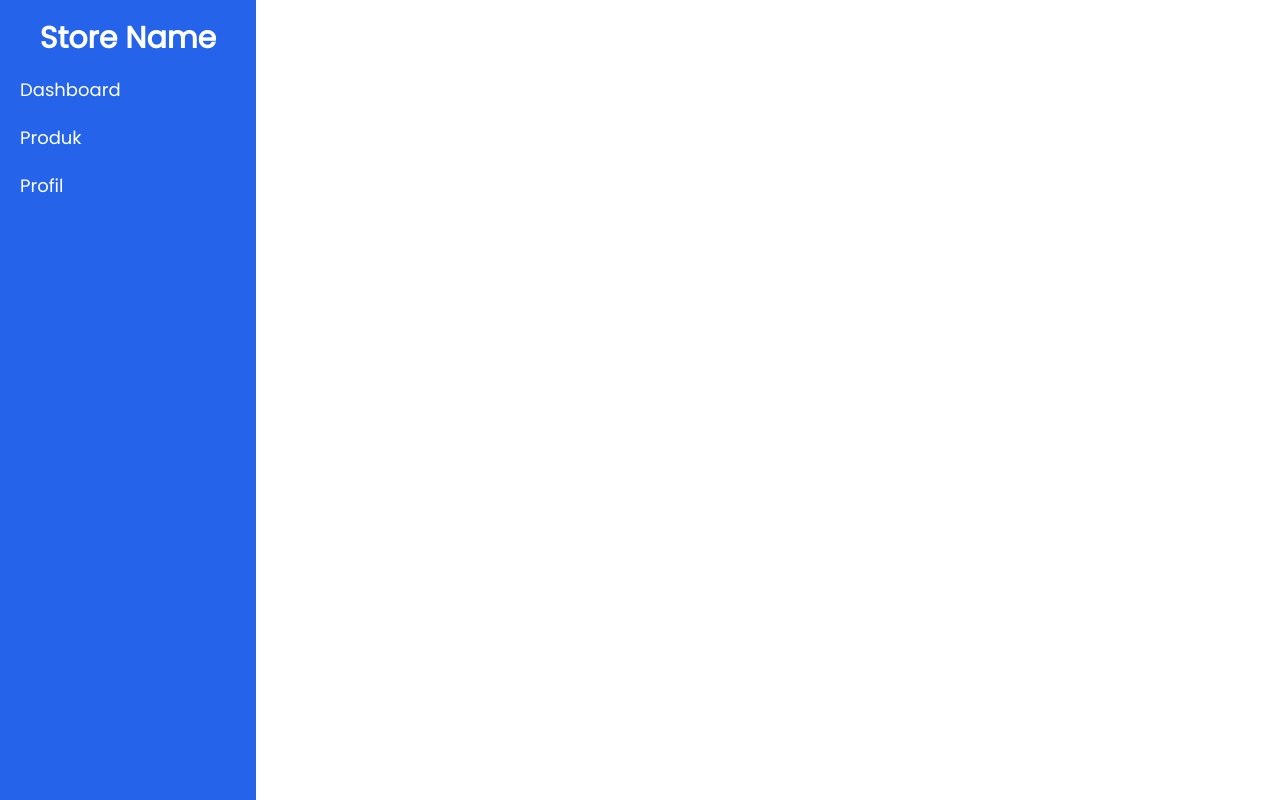
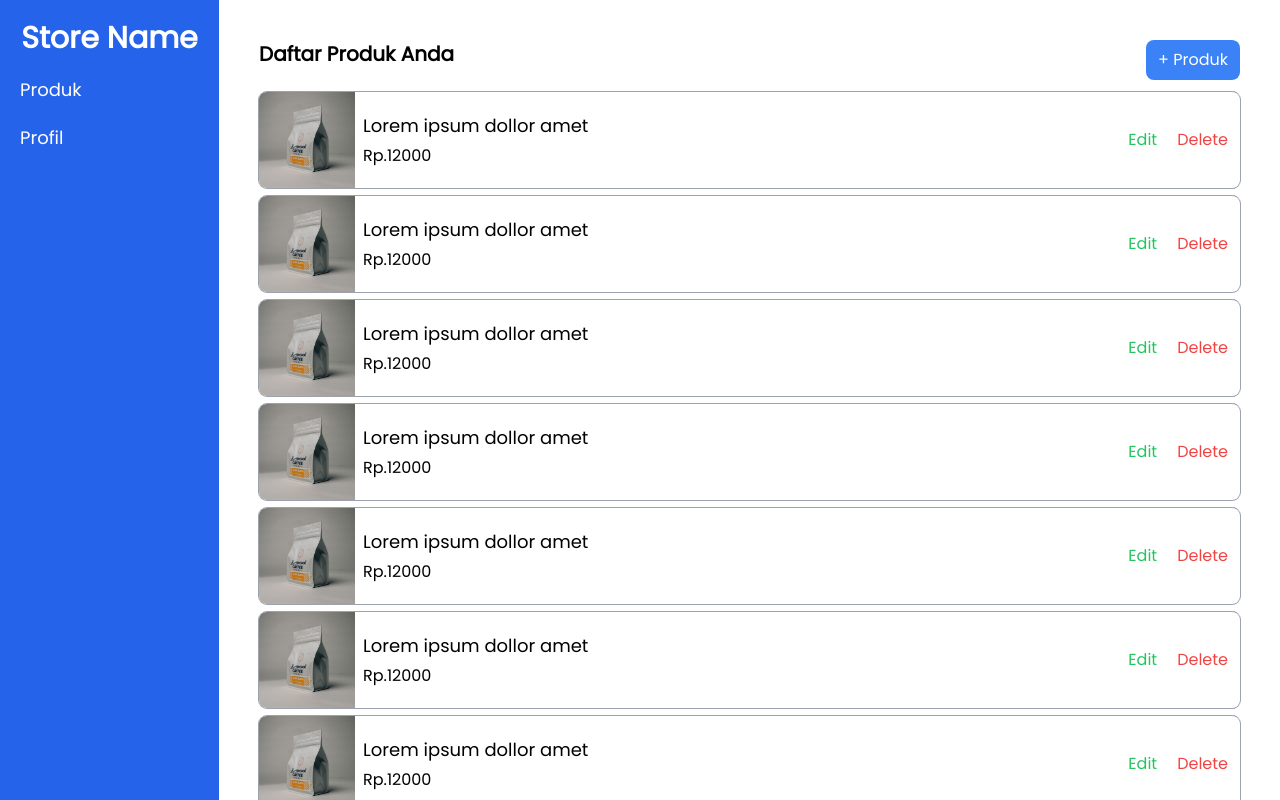
Before and after one commit to izzudin26/simple-commerce-nextjs, a Next.js app: page /seller in a window 1280 px wide. Built offline with nearby package versions, Linux system fonts and the light colour scheme.

Commit message:
add product add page

```diff
--- a/components/seller/layout.js
+++ b/components/seller/layout.js
@@ -2,10 +2,10 @@ import SellerNavbar from "./navbar"
 
 const SellerLayout = ({children}) => {
     return (
-        <>
+        <div className="flex flex-col lg:flex-row w-full">
             <SellerNavbar/>
-            <main>{children}</main>
-        </>
+            <main className="w-full">{children}</main>
+        </div>
     )
 }
 
--- a/components/seller/navbar.js
+++ b/components/seller/navbar.js
@@ -25,9 +25,6 @@ const SellerNavbar = () => {
             <path fill-rule="evenodd" d="M4.293 4.293a1 1 0 011.414 0L10 8.586l4.293-4.293a1 1 0 111.414 1.414L11.414 10l4.293 4.293a1 1 0 01-1.414 1.414L10 11.414l-4.293 4.293a1 1 0 01-1.414-1.414L8.586 10 4.293 5.707a1 1 0 010-1.414z" clip-rule="evenodd" />
           </svg>
         </button>
-        <Link href="/seller">
-          <button className="flex w-full text-white text-lg">Dashboard</button>
-        </Link>
         <Link href="/seller/product">
           <button className="flex w-full text-white text-lg">Produk</button>
         </Link>
@@ -37,11 +34,8 @@ const SellerNavbar = () => {
       </div>
       {/* End Navbar Mobile */}
       {/* Navbar Desktop */}
-      <div className="w-64 hidden lg:flex flex-col bg-blue-600 h-screen fixed top-0 left-0 p-5 space-y-5">
+      <div className="w-64 hidden lg:flex flex-col bg-blue-600 h-screen top-0 left-0 p-5 space-y-5">
         <div className="text-3xl font-semibold mx-auto text-white">Store Name</div>
-        <Link href="/seller">
-          <button className="flex w-full text-white text-lg">Dashboard</button>
-        </Link>
         <Link href="/seller/product">
           <button className="flex w-full text-white text-lg">Produk</button>
         </Link>
--- /dev/null
+++ b/components/seller/productSeller.js
@@ -0,0 +1,23 @@
+const ProductSeller = ({name, id, description, price}) => {
+    return (
+        <div className="flex flex-row rounded-lg ring-1 ring-gray-400 duration-500 hover:ring-2 hover:ring-blue-500 hover:shadow-md items-center space-x-2">
+            <img src="/assets/coffe.jpg" className="w-24 h-24 object-cover rounded-l-lg"></img>
+            <div className="flex flex-row w-full justify-between">
+            <div className="flex flex-col space-y-1">
+                <h1 className="text-lg font-medium">{name}</h1>
+                <p className="w-full">Rp.{price}</p>
+                <div className="w-full flex flex-row lg:hidden">
+                    <button className="w-full text-green-500">Edit</button>
+                    <button className="w-full text-red-500">Delete</button>
+                </div>
+            </div>
+            <div className=" lg:flex flex-row hidden space-x-5 p-3">
+                    <button className="w-full text-green-500">Edit</button>
+                    <button className="w-full text-red-500">Delete</button>
+            </div>
+            </div>
+        </div>
+    )
+}
+
+export default ProductSeller
--- a/pages/seller/index.js
+++ b/pages/seller/index.js
@@ -1,9 +1,26 @@
+import Link from "next/link"
 import SellerLayout from "../../components/seller/layout"
+import ProductSeller from "../../components/seller/productSeller";
+import { useState } from "react";
 
 export default () => {
+    const [items] = useState([1, 2, 3, 4, 5, 6, 7, 8, 9, 10]);
+
     return (
         <SellerLayout>
-            <div className="flex w-full h-screen"></div>
+            <div className="flex flex-col w-full h-screen p-10 overflow-scroll">
+                <div className="flex flex-row justify-between w-full">
+                    <h1 className="text-xl font-semibold">Daftar Produk Anda</h1>
+                    <Link href="/seller/product/add">
+                        <div className="rounded-lg bg-blue-500 py-2 px-3 text-white cursor-pointer">+ Produk</div>
+                    </Link>
+                </div>
+                <div className="mt-3 flex flex-col space-y-2">
+                {items.map((item, i) => (
+                    <ProductSeller key={i} id={i} name="Lorem ipsum dollor amet" description="Lorem Ipsum is simply dummy text of the printing and typesetting industry. Lorem Ipsum has been the industry's standard dummy" price={12000} />
+                ))}
+                </div>
+            </div>
         </SellerLayout>
     )
 }
--- /dev/null
+++ b/pages/seller/product/add.js
@@ -0,0 +1,44 @@
+import SellerLayout from "../../../components/seller/layout";
+import { useState } from "react";
+
+const ProductId = () => {
+  const [productName, setProductName] = useState("")
+  const [description, setDescription] = useState("")
+
+  const submit = () => {
+    console.log(productName);
+    console.log(description);
+  }
+
+  const [imgState] = useState([]);
+  return (
+    <>
+      <SellerLayout>
+        <main>
+          <div className="p-5 flex flex-col mt-10 lg:flex-row w-full space-x-0 lg:space-x-3 mx-auto my-auto items-center lg:items-start justify-center">
+            <div className="flex flex-col space-y-2">
+              <img src="/assets/placeholder_img.png" className="w-96 h-96 rounded-lg object-cover object-center"></img>
+              <div className="flex flex-row space-x-2 overflow-x-auto items-center w-96 py-2 px-1">
+                {imgState.map((image, i) => (
+                  <img src="/assets/coffe.jpg" className="flex-none w-16 hover:ring-blue-500 hover:ring-2 duration-300 rounded-lg h-16" key={i}></img>
+                ))}
+               <svg xmlns="http://www.w3.org/2000/svg" fill="none" viewBox="0 0 24 24" stroke-width="1.5" stroke="currentColor" class="w-14 h-14 my-auto text-gray-600">
+                <path stroke-linecap="round" stroke-linejoin="round" d="M12 3v18m9-9H3" />
+              </svg>
+              </div>
+            </div>
+            <div className="flex flex-col w-96 space-y-3 justify-between">
+                <input type={'text'} className="p-1 text-xl ring-2 ring-gray-300 w-full rounded focus:outline-none focus:ring-blue-600 duration-500" placeholder="Product Name" onChange={(e) => setProductName(e.target.value)}/>
+                <textarea rows={10} className="rounded ring-2 ring-gray-300 focus:ring-blue-500 duration-500 focus:outline-none p-1" onChange={(e) => setDescription(e.target.value)}></textarea>
+                <div>
+                <button onClick={submit} className="w-full rounded-lg bg-blue-600 text-white py-3">Simpan</button>
+              </div>
+            </div>
+          </div>
+        </main>
+      </SellerLayout>
+    </>
+  );
+};
+
+export default ProductId;
--- /dev/null
+++ b/pages/seller/profile.js
@@ -0,0 +1,60 @@
+import Head from "next/head";
+import { useState } from "react";
+import Layout from "../components/layout";
+const Registration = () => {
+  const [fullname, setFullName] = useState("");
+  const [gender, setGender] = useState("");
+  const [address, setAddress] = useState("");
+  const [email, setEmail] = useState("");
+  const [number, setNumber] = useState("");
+  const [storeName, setStoreName] = useState("");
+  const [imagePath, setImagePath] = useState("");
+
+  return (
+    <Layout>
+      <>
+        <Head>
+          <title>Registration</title>
+        </Head>
+        <main className="flex flex-col w-full min-h-screen items-center justify-center">
+          <div className="flex flex-col space-y-3 p-5 rounded-lg w-full md:w-2/4 lg:w-2/6">
+            <h1 className="font-semibold text-2xl">Registration</h1>
+            <div className="flex flex-col justify-center items-center relative">
+              <img src="/assets/placeholder.png" className="w-60 h-60 rounded-full"></img>
+              <label htmlFor="changeImage" className="absolute bottom-0 right-0 p-3 rounded-full bg-white ring-gray-300 ring-2">
+                <img src="/assets/camera.svg" className="w-6 h-6"></img>
+                <input type="file" accept="image/*" name="changeImage" id="changeImage" className="hidden"></input>
+              </label>
+            </div>
+            <div className="flex flex-col">
+              <label>Nama Toko *</label>
+              <input type="text" onChange={(e) => setFullName(e.target.value)} className="p-1 rounded-sm ring-1 ring-gray-400 focus:outline-none" placeholder="Nama Toko"></input>
+            </div>
+            <div className="flex flex-col">
+              <label>Nama Lengkap *</label>
+              <input type="text" onChange={(e) => setFullName(e.target.value)} className="p-1 rounded-sm ring-1 ring-gray-400 focus:outline-none" placeholder="Nama Lengkap"></input>
+            </div>
+            <div className="flex flex-col">
+              <label>Jenis Kelamin *</label>
+              <select onChange={(e) => setGender(e.target.value)} className="p-1 rounded-sm ring-1 ring-gray-400 focus:outline-none">
+                <option value="male">Laki-laki</option>
+                <option value="female">Permpuan</option>
+              </select>
+            </div>
+            <div className="flex flex-col">
+              <label>Alamat *</label>
+              <input type="text" onChange={(e) => setAddress(e.target.value)} className="p-1 rounded-sm ring-1 ring-gray-400 focus:outline-none" placeholder="Alamat"></input>
+            </div>
+            <div className="flex flex-col">
+              <label>Nomor HP *</label>
+              <input type="text" onChange={(e) => setNumber(e.target.value)} className="p-1 rounded-sm ring-1 ring-gray-400 focus:outline-none" placeholder="Nomor HP"></input>
+            </div>
+            <button className="text-white bg-blue-600 rounded w-full py-2">DAFTAR</button>
+          </div>
+        </main>
+      </>
+    </Layout>
+  );
+};
+
+export default Registration;
```
Also changed, not shown: public/assets/placeholder_img.png (added).
